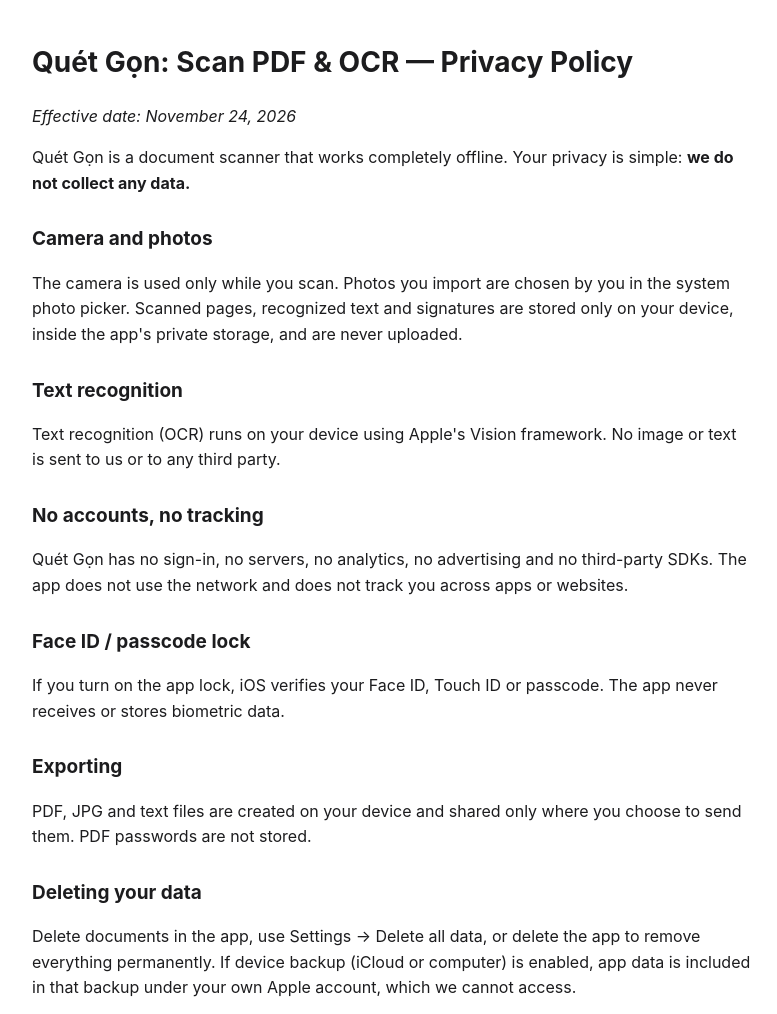
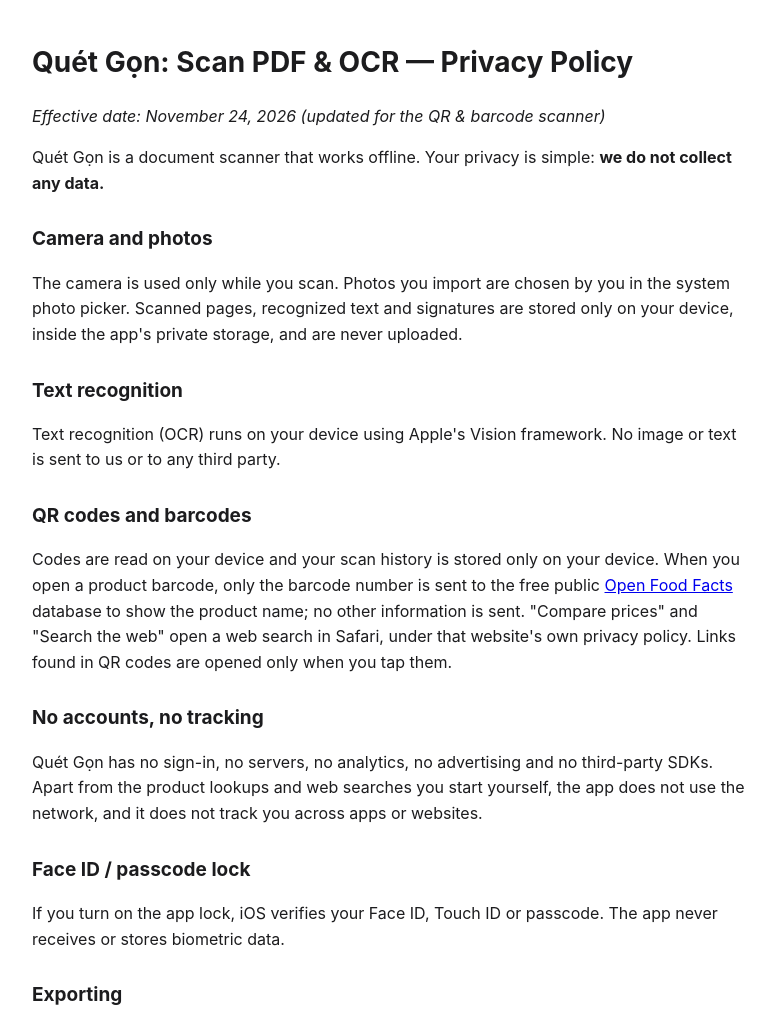
Before and after one commit to vantien2905/apps, a plain HTML site: page quetgon/privacy.html in a window 1280 px wide. Shown: the top 1014 px of the page, without its empty margins (248-1025 px from the left). Drawn offline with Linux system fonts and the light colour scheme.

Commit message:
Add files via upload

```diff
--- a/quetgon/privacy.html
+++ b/quetgon/privacy.html
@@ -1,14 +1,16 @@
 <!doctype html><html lang="en"><head><meta charset="utf-8"><meta name="viewport" content="width=device-width,initial-scale=1"><title>Quét Gọn – Privacy Policy</title>
 <style>body{font:16px/1.6 -apple-system,system-ui,sans-serif;max-width:720px;margin:40px auto;padding:0 20px;color:#1c1c1e}h1{font-size:28px}h2{font-size:19px;margin-top:28px}@media(prefers-color-scheme:dark){body{background:#000;color:#f2f2f7}a{color:#64d2ff}}</style></head><body>
 <h1>Quét Gọn: Scan PDF &amp; OCR — Privacy Policy</h1>
-<p><em>Effective date: November 24, 2026</em></p>
-<p>Quét Gọn is a document scanner that works completely offline. Your privacy is simple: <strong>we do not collect any data.</strong></p>
+<p><em>Effective date: November 24, 2026 (updated for the QR &amp; barcode scanner)</em></p>
+<p>Quét Gọn is a document scanner that works offline. Your privacy is simple: <strong>we do not collect any data.</strong></p>
 <h2>Camera and photos</h2>
 <p>The camera is used only while you scan. Photos you import are chosen by you in the system photo picker. Scanned pages, recognized text and signatures are stored only on your device, inside the app's private storage, and are never uploaded.</p>
 <h2>Text recognition</h2>
 <p>Text recognition (OCR) runs on your device using Apple's Vision framework. No image or text is sent to us or to any third party.</p>
+<h2>QR codes and barcodes</h2>
+<p>Codes are read on your device and your scan history is stored only on your device. When you open a product barcode, only the barcode number is sent to the free public <a href="https://world.openfoodfacts.org">Open Food Facts</a> database to show the product name; no other information is sent. "Compare prices" and "Search the web" open a web search in Safari, under that website's own privacy policy. Links found in QR codes are opened only when you tap them.</p>
 <h2>No accounts, no tracking</h2>
-<p>Quét Gọn has no sign-in, no servers, no analytics, no advertising and no third-party SDKs. The app does not use the network and does not track you across apps or websites.</p>
+<p>Quét Gọn has no sign-in, no servers, no analytics, no advertising and no third-party SDKs. Apart from the product lookups and web searches you start yourself, the app does not use the network, and it does not track you across apps or websites.</p>
 <h2>Face ID / passcode lock</h2>
 <p>If you turn on the app lock, iOS verifies your Face ID, Touch ID or passcode. The app never receives or stores biometric data.</p>
 <h2>Exporting</h2>
@@ -23,5 +25,5 @@
 <p>Questions? Email <a href="mailto:dintientl4@gmail.com">dintientl4@gmail.com</a>.</p>
 <hr>
 <h2>Tóm tắt bằng tiếng Việt</h2>
-<p>Quét Gọn hoạt động hoàn toàn offline và <strong>không thu thập bất kỳ dữ liệu nào</strong>. Ảnh quét, văn bản nhận dạng và chữ ký chỉ lưu trên máy của bạn. Không tài khoản, không quảng cáo, không phân tích, không gửi dữ liệu lên máy chủ. Liên hệ: dintientl4@gmail.com.</p>
+<p>Quét Gọn hoạt động offline và <strong>không thu thập bất kỳ dữ liệu nào</strong>. Ảnh quét, văn bản nhận dạng, chữ ký và lịch sử quét mã chỉ lưu trên máy của bạn. Khi bạn tra cứu sản phẩm, chỉ dãy số mã vạch được gửi tới cơ sở dữ liệu mở Open Food Facts. Không tài khoản, không quảng cáo, không phân tích. Liên hệ: dintientl4@gmail.com.</p>
 </body></html>
```
